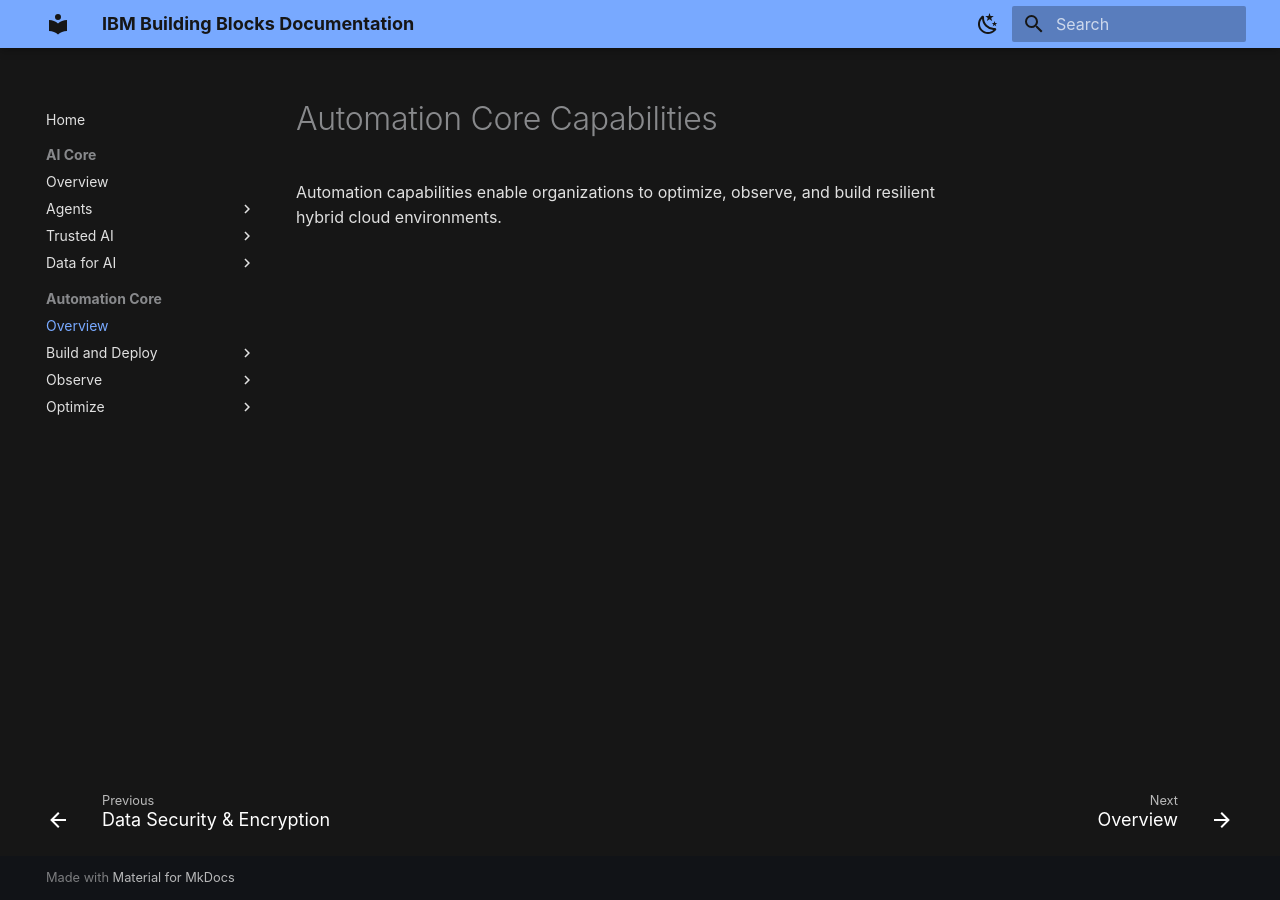
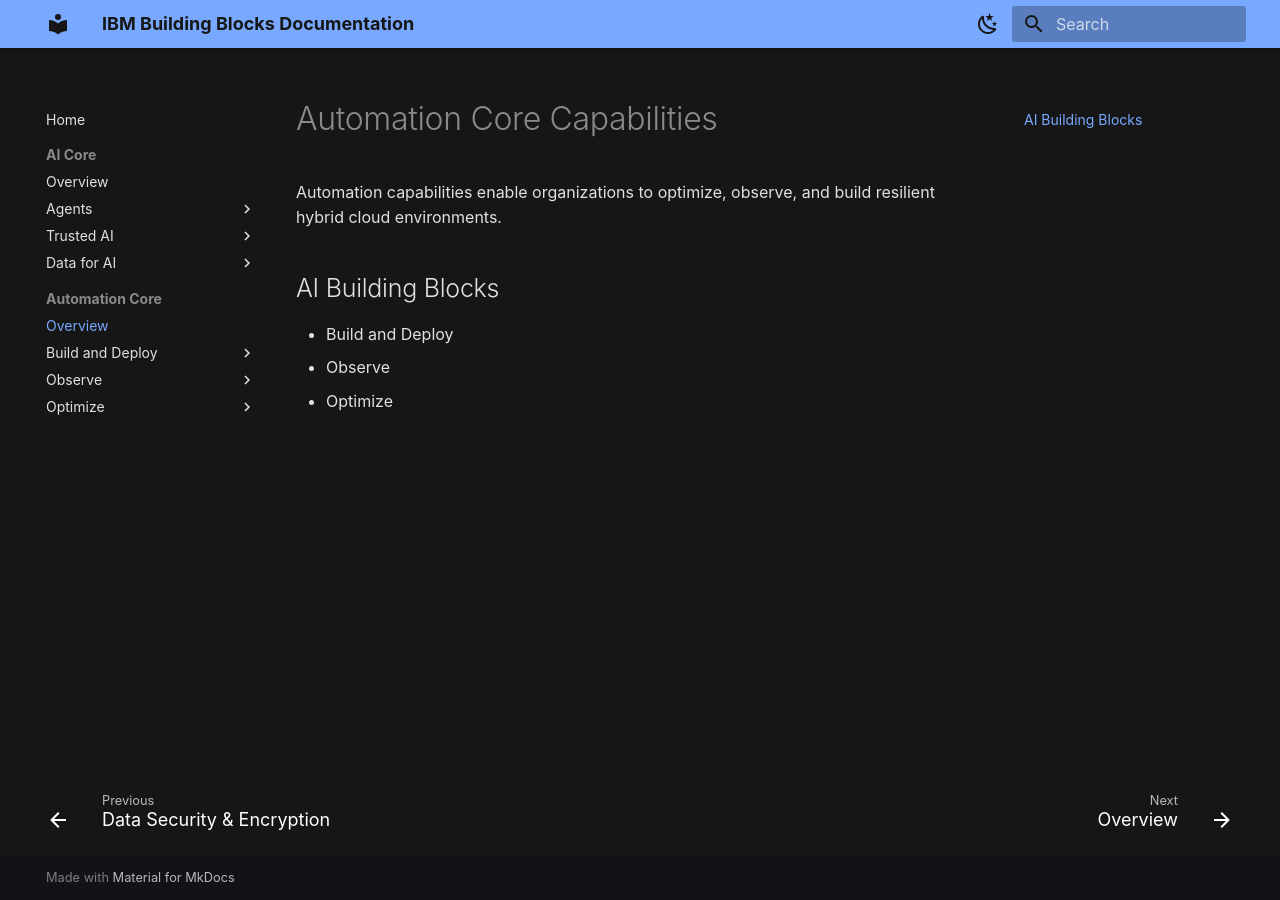
Before and after one commit to ibm-self-serve-assets/building-blocks-docs, an MkDocs documentation site: the page built from docs-src/automation-core/index.md, in a window 1280 px wide. Built offline with MkDocs 1.6.1 and Material for MkDocs 9.7.7, drawn with Linux system fonts in a browser that asks for light colours.

Commit message:
Adding iPass

```diff
--- a/docs-src/ai-core/index.md
+++ b/docs-src/ai-core/index.md
@@ -3,7 +3,7 @@
 AI Core Capabilities enable enterprises to design, deploy, and govern AI solutions
 in a secure, scalable, and reusable manner.
 
-## Pillars
+## AI Building Blocks
 - Agents
 - Trust
 - Data
--- a/docs-src/automation-core/index.md
+++ b/docs-src/automation-core/index.md
@@ -2,3 +2,8 @@
 
 Automation capabilities enable organizations to optimize, observe, and build
 resilient hybrid cloud environments.
+
+## AI Building Blocks
+- Build and Deploy
+- Observe
+- Optimize
```
